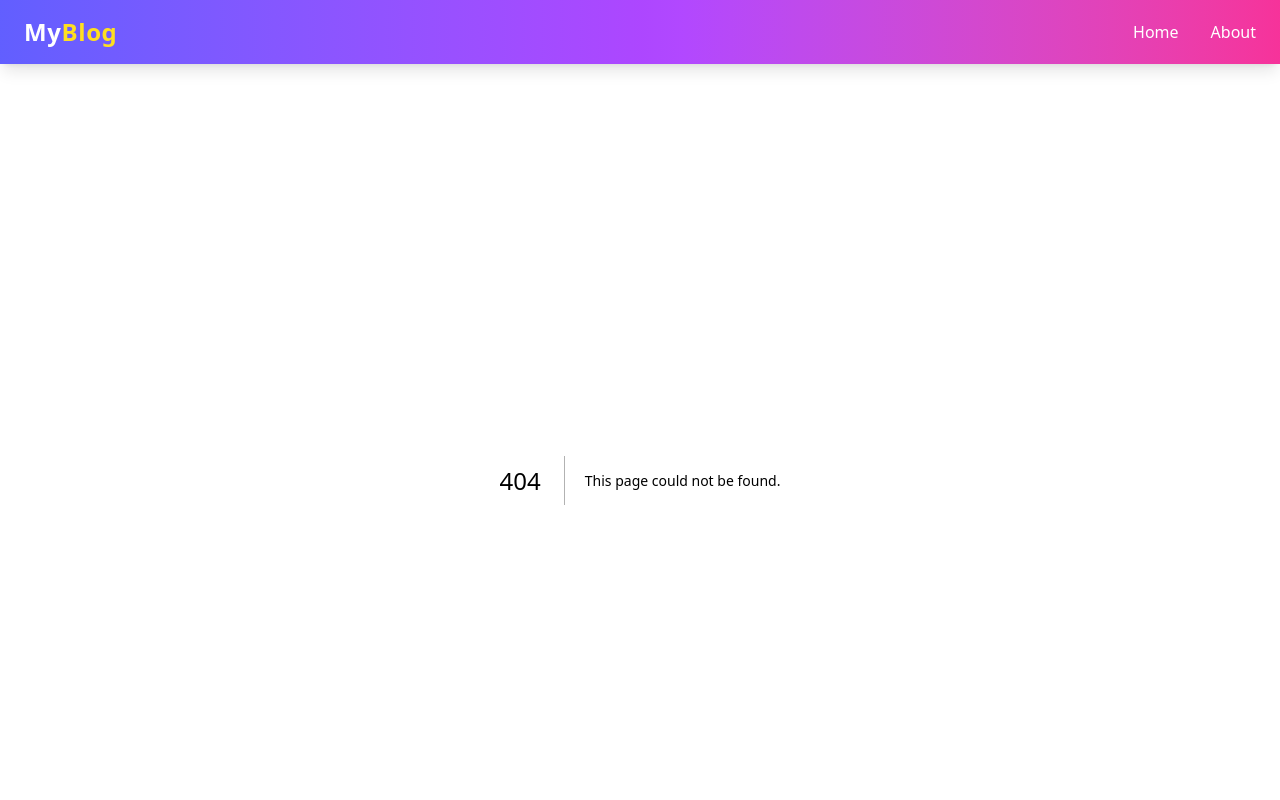
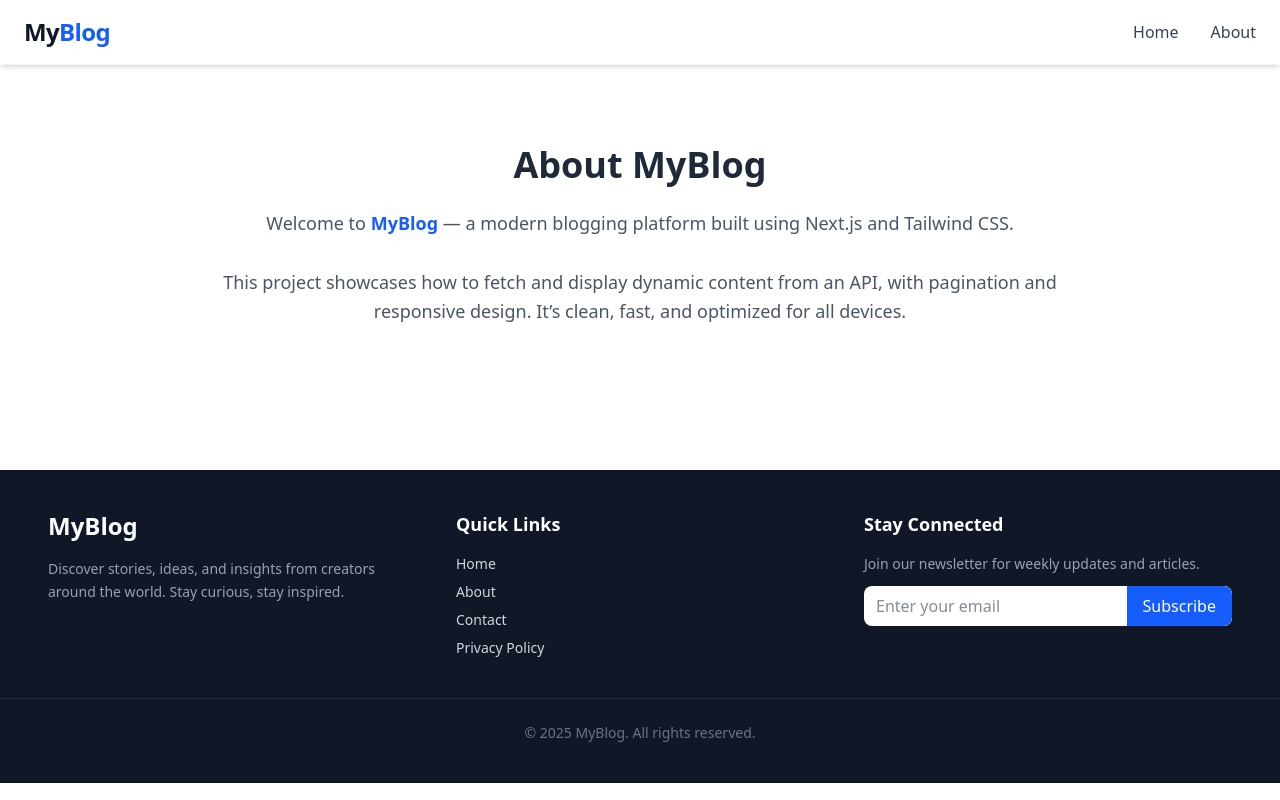
Before and after one commit to adityasoam55/next-project, a Next.js app: page /about in a window 1280 px wide. Before the commit this address had no page. Shown: the top 800 px of the page. Built offline with nearby package versions, Linux system fonts and the light colour scheme.

Commit message:
Header section UI updated and about section added

```diff
--- /dev/null
+++ b/app/about/page.js
@@ -0,0 +1,18 @@
+export default function AboutPage() {
+  return (
+    <div className="max-w-4xl mx-auto py-16 px-6 text-center">
+      <h1 className="text-4xl font-bold mb-6 text-gray-800">About MyBlog</h1>
+      <p className="text-gray-600 text-lg leading-relaxed">
+        Welcome to <span className="font-semibold text-blue-600">MyBlog</span> —
+        a modern blogging platform built using{" "}
+        <span className="font-medium">Next.js</span> and{" "}
+        <span className="font-medium">Tailwind CSS</span>.
+        <br />
+        <br />
+        This project showcases how to fetch and display dynamic content from an
+        API, with pagination and responsive design. It’s clean, fast, and
+        optimized for all devices.
+      </p>
+    </div>
+  );
+}
--- a/app/components/Footer.jsx
+++ b/app/components/Footer.jsx
@@ -31,18 +31,12 @@ const Footer = () => {
               </Link>
             </li>
             <li>
-              <Link
-                href="/contact"
-                className="hover:text-white transition-colors"
-              >
+              <Link href="#" className="hover:text-white transition-colors">
                 Contact
               </Link>
             </li>
             <li>
-              <Link
-                href="/privacy"
-                className="hover:text-white transition-colors"
-              >
+              <Link href="#" className="hover:text-white transition-colors">
                 Privacy Policy
               </Link>
             </li>
--- a/app/components/Header.jsx
+++ b/app/components/Header.jsx
@@ -1,64 +1,62 @@
 "use client";
+import { useState } from "react";
 import Link from "next/link";
-import { useState } from "react";
-import { Menu, X } from "lucide-react"; // lightweight icon set built into Next.js env
+import { Menu, X } from "lucide-react";
 
-const Header = () => {
-  const [isOpen, setIsOpen] = useState(false);
-
-  const toggleMenu = () => setIsOpen(!isOpen);
+export default function Header() {
+  const [menuOpen, setMenuOpen] = useState(false);
 
   return (
-    <header className="sticky top-0 z-20 w-full bg-linear-to-r from-indigo-500 via-purple-500 to-pink-500 shadow-lg">
-      <nav className="max-w-7xl mx-auto flex items-center justify-between px-6 py-4 text-white">
-        {/* Logo */}
+    <header className="sticky top-0 z-20 w-full bg-white shadow-md border-b border-gray-100">
+      <nav className="max-w-7xl mx-auto flex items-center justify-between px-6 py-4">
+        {/* Logo / Brand */}
         <Link
           href="/"
-          className="text-2xl font-bold tracking-wide hover:opacity-90 transition"
+          className="text-2xl font-bold text-gray-900 tracking-tight"
         >
-          My<span className="text-yellow-300">Blog</span>
+          My<span className="text-blue-600">Blog</span>
         </Link>
 
         {/* Desktop Menu */}
-        <div className="hidden md:flex space-x-8 font-medium">
+        <div className="hidden md:flex items-center gap-8">
           <Link
             href="/"
-            className="hover:text-yellow-300 transition-colors duration-200"
+            className="text-gray-700 hover:text-blue-600 transition"
           >
             Home
           </Link>
           <Link
             href="/about"
-            className="hover:text-yellow-300 transition-colors duration-200"
+            className="text-gray-700 hover:text-blue-600 transition"
           >
             About
           </Link>
         </div>
 
-        {/* Mobile Toggle */}
+        {/* Mobile Menu Toggle */}
         <button
-          onClick={toggleMenu}
-          className="md:hidden focus:outline-none text-white hover:text-yellow-300 transition"
+          onClick={() => setMenuOpen(!menuOpen)}
+          className="md:hidden text-gray-700 hover:text-blue-600 transition"
         >
-          {isOpen ? <X size={28} /> : <Menu size={28} />}
+          {menuOpen ? <X size={26} /> : <Menu size={26} />}
         </button>
       </nav>
 
       {/* Mobile Menu Dropdown */}
-      {isOpen && (
-        <div className="md:hidden bg-white text-gray-800 shadow-inner transition-all duration-300">
-          <div className="flex flex-col space-y-4 px-6 py-4">
+      {menuOpen && (
+        <div className="md:hidden bg-white shadow-inner border-t border-gray-100">
+          <div className="flex flex-col items-center py-4 space-y-4">
             <Link
               href="/"
-              onClick={() => setIsOpen(false)}
-              className="hover:text-indigo-500 transition"
+              className="text-gray-700 hover:text-blue-600 transition"
+              onClick={() => setMenuOpen(false)}
             >
               Home
             </Link>
             <Link
               href="/about"
-              onClick={() => setIsOpen(false)}
-              className="hover:text-indigo-500 transition"
+              className="text-gray-700 hover:text-blue-600 transition"
+              onClick={() => setMenuOpen(false)}
             >
               About
             </Link>
@@ -67,6 +65,4 @@ const Header = () => {
       )}
     </header>
   );
-};
-
-export default Header;
+}
```
